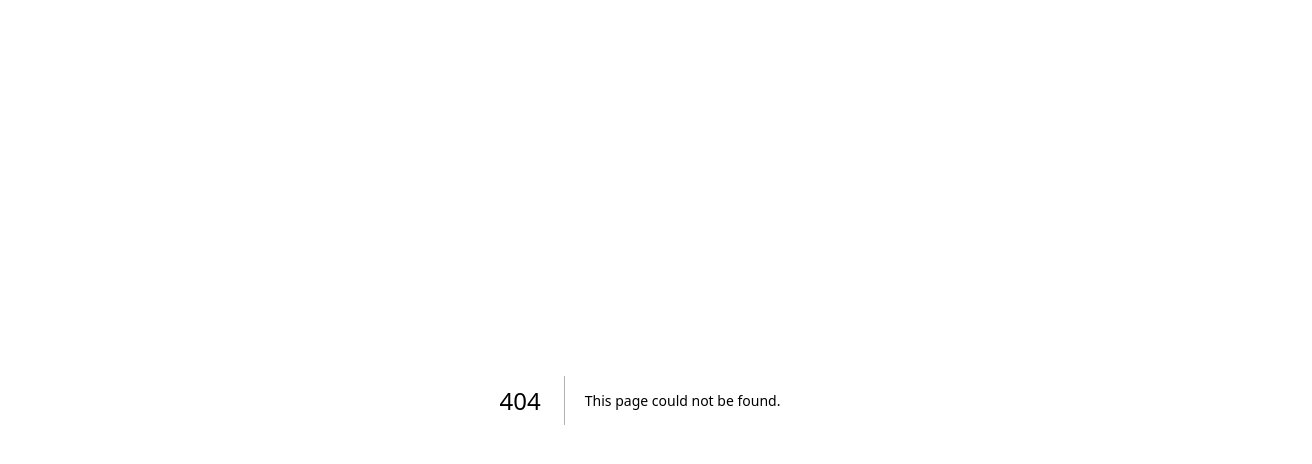
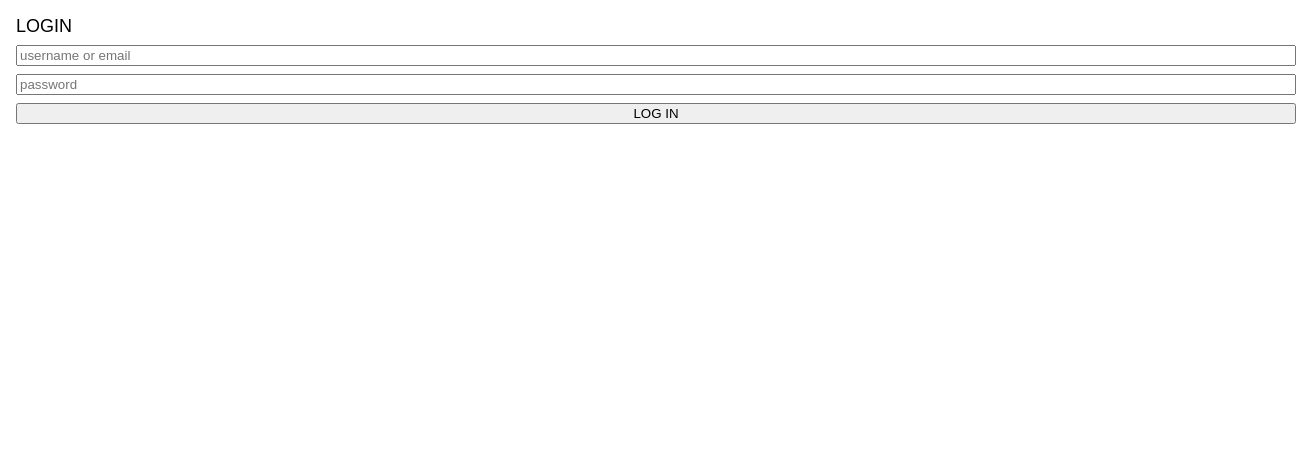
Before and after one commit to SLS480E-Team-3/ikko, a Next.js app: page /LogIn in a window 1280 px wide. Before the commit this address had no page. Shown: the top 464 px of the page, 1312 px wide, since content can reach past the window. Built offline with nearby package versions, Linux system fonts and the light colour scheme; a web font is replaced by a local one.

Commit message:
CREATE login and signup page + POST

```diff
--- /dev/null
+++ b/src/app/LogIn/page.tsx
@@ -0,0 +1,40 @@
+'use client'
+
+import { FormEvent, useState } from "react"
+
+export default function LogInPage() {
+    const [msg, setMsg] = useState('')
+    const [busy, setBusy] = useState(false)
+
+    async function handleSubmit(e: FormEvent<HTMLFormElement>) {
+        e.preventDefault()
+        const fields = Object.fromEntries(new FormData(e.currentTarget))
+        setBusy(true)
+        const res = await fetch('/api/LogIn', {
+            method: 'POST',
+            headers: { 'Content-Type': 'application/json' },
+            body: JSON.stringify(fields),
+        })
+        const json = await res.json()
+        setMsg(res.ok ? 'logged in!' : json.error)
+        setBusy(false)
+    }
+    // same fetch pattern as SignUpPage. On success the route has already set
+    // the session cookies, so later requests are logged in
+
+    return (
+        <div style={{ display: 'flex', flexDirection: 'column', gap: 8, padding: 16, width: '100%' }}>
+            LOGIN
+            <form onSubmit={handleSubmit} style={{ display: 'flex', flexDirection: 'column', gap: 8 }}>
+                <input name="identifier" placeholder="username or email" autoCapitalize="none" required />
+                <input name="password" type="password" placeholder="password" required />
+
+                <button disabled={busy}>{busy ? '...' : 'LOG IN'}</button>
+            </form>
+            {msg && <div>{msg}</div>}
+        </div>
+    )
+    // one field takes either a username or an email; the route tells them
+    // apart by '@'. autoCapitalize="none" stops phone keyboards turning
+    // "shuton" into "Shuton", which wouldn't match
+}
--- /dev/null
+++ b/src/app/api/LogIn/route.ts
@@ -0,0 +1,38 @@
+import { NextResponse } from 'next/server'
+import { adminClient, serverClient } from '@/utils/supabase'
+
+const INVALID = () => NextResponse.json({ error: 'wrong username/email or password' }, { status: 401 })
+// one message for "no such user" and "wrong password", so the form can't be
+// used to find out which usernames exist
+
+export async function POST(req: Request) {
+    const body = await req.json().catch(() => null)
+    const identifier = String(body?.identifier ?? '').trim()
+    const password = String(body?.password ?? '')
+
+    if (!identifier || !password) {
+        return NextResponse.json({ error: 'enter your username or email, and password' }, { status: 400 })
+    }
+
+    let email = identifier
+    if (!identifier.includes('@')) {
+        const { data } = await adminClient().rpc('email_for_username', { p_username: identifier })
+        if (!data) return INVALID()
+        email = data
+    }
+    // '@' = email (usernames can't contain one), otherwise look up the
+    // username's email. The rpc needs the admin client: LOGIN_LOOKUP_SQL only
+    // grants execute to service_role. The email never leaves the server
+
+    const supabase = await serverClient()
+    const { error } = await supabase.auth.signInWithPassword({ email, password })
+    if (error?.code === 'email_not_confirmed') {
+        return NextResponse.json({ error: 'confirm your email first (check your inbox)' }, { status: 403 })
+    }
+    if (error) return INVALID()
+    // Supabase only reports email_not_confirmed after the password matched,
+    // so showing it doesn't leak anything. On success serverClient's setAll
+    // has written the session cookies onto this response
+
+    return NextResponse.json({ ok: true })
+}
--- /dev/null
+++ b/src/app/api/SignUp/route.ts
@@ -0,0 +1,53 @@
+import { NextResponse } from 'next/server'
+import { adminClient, serverClient } from '@/utils/supabase'
+
+export async function POST(req: Request) {
+    const body = await req.json().catch(() => null)
+    const name = String(body?.name ?? '').trim()
+    const username = String(body?.username ?? '').trim()
+    const email = String(body?.email ?? '').trim()
+    const password = String(body?.password ?? '')
+    // .catch(() => null) turns a non-JSON body into "all fields missing"
+    // instead of a 500. Password isn't trimmed: spaces can be part of it
+
+    if (!name || !username || !email || !password) {
+        return NextResponse.json({ error: 'name, username, email and password are all required' }, { status: 400 })
+    }
+    if (username.includes('@')) {
+        return NextResponse.json({ error: "username can't contain @" }, { status: 400 })
+    }
+    // same rules as the profiles check constraints (USERS_SQL), checked here
+    // first so the user gets a readable message instead of Supabase's
+    // generic "Database error saving new user"
+
+    const { data: taken } = await adminClient()
+        .from('profiles').select('id').eq('username', username).maybeSingle()
+    if (taken) {
+        return NextResponse.json({ error: 'username already taken' }, { status: 409 })
+    }
+    // admin client because RLS only lets signed-in users read profiles and
+    // this visitor isn't signed in yet. The unique constraint still catches
+    // a race where two people grab the same username at once
+
+    const supabase = await serverClient()
+    const { data, error } = await supabase.auth.signUp({
+        email,
+        password,
+        options: { data: { username, name } },
+    })
+    if (error) {
+        return NextResponse.json({ error: error.message }, { status: 400 })
+    }
+    if (data.user?.identities?.length === 0) {
+        return NextResponse.json({ error: 'email already registered' }, { status: 409 })
+    }
+    // options.data becomes raw_user_meta_data, which SIGNUP_TRIGGER_SQL
+    // copies into profiles. With email confirmation on, Supabase answers a
+    // taken email with a fake user whose identities array is empty (no
+    // error), so that's how a duplicate email is detected. error.message
+    // covers things like the minimum password length
+
+    return NextResponse.json({ ok: true, needsConfirm: !data.session })
+    // no session = email confirmation is on (the project default): the user
+    // must click the link in their inbox before they can log in
+}
--- a/src/components/testMobileView.tsx
+++ b/src/components/testMobileView.tsx
@@ -3,6 +3,8 @@
 
 import { CSSProperties, ReactNode } from "react"
 import GameScene from "./Game/gameScene"
+import SignUpPage from "@/app/SignUp/page"
+import LogInPage from "@/app/LogIn/page"
 
 export default function TestMobileView({ size }: { size: CSSProperties, page?: ReactNode }) {
     // `size` only carries custom properties (--<device>-width/-height), which
@@ -31,6 +33,8 @@ export default function TestMobileView({ size }: { size: CSSProperties, page?: R
             }}
         >
             <GameScene/>
+            {/* <SignUpPage/> */}
+            {/* <LogInPage/> */}
         </div>
     )
 }
--- /dev/null
+++ b/src/utils/supabase.ts
@@ -0,0 +1,36 @@
+import { createServerClient, type CookieOptions } from '@supabase/ssr'
+import { createClient } from '@supabase/supabase-js'
+import { cookies } from 'next/headers'
+
+export async function serverClient() {
+    const cookieStore = await cookies()
+    return createServerClient(
+        process.env.NEXT_PUBLIC_SUPABASE_URL!,
+        process.env.NEXT_PUBLIC_SUPABASE_PUBLISHABLE_KEY!,
+        {
+            cookies: {
+                getAll: () => cookieStore.getAll(),
+                setAll: (list: { name: string, value: string, options: CookieOptions }[]) => list.forEach(({ name, value, options }) => cookieStore.set(name, value, options)),
+            },
+        },
+    )
+}
+// acts as the signed-in user (publishable key + RLS). signUp /
+// signInWithPassword write the session into cookies through setAll, so the
+// browser stays logged in on later requests. cookies() is async in
+// Next 15+, hence the await. Only callable from route handlers / Server
+// Actions -- a Server Component can read cookies but not set them.
+// setAll's param is typed by hand: @supabase/ssr 0.5 overloads the cookies
+// option (old get/set/remove vs getAll/setAll), so TS can't infer it
+
+export function adminClient() {
+    return createClient(
+        process.env.NEXT_PUBLIC_SUPABASE_URL!,
+        process.env.SUPABASE_SECRET_KEY!,
+        { auth: { autoRefreshToken: false, persistSession: false } },
+    )
+}
+// secret key = service_role, bypasses RLS. Server-only: never import this
+// file from a 'use client' component (SUPABASE_SECRET_KEY has no
+// NEXT_PUBLIC_ prefix, so Next wouldn't bundle it anyway, it would just be
+// undefined). Used for username lookups that anon/authenticated can't do
```
Also changed, not shown: src/app/SignUp/page.tsx (added, +45 -0 lines).
